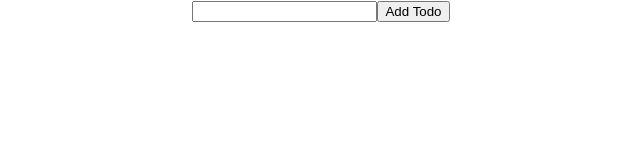
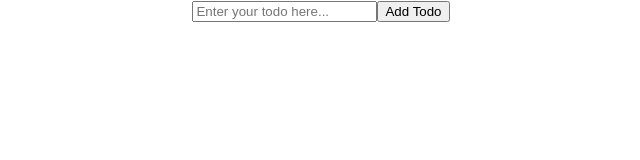
Before and after one commit to MarkKlep/react-todo-list, a React (Create React App) app in the folder app01/: page / in a window 1280 px wide. Shown: the top 160 px of the page, without its empty margins (319-959 px from the left). Built offline with nearby package versions, Linux system fonts and the light colour scheme.

Commit message:
adding placeholder

```diff
--- a/app01/src/components/InputField.js
+++ b/app01/src/components/InputField.js
@@ -7,6 +7,7 @@ const InputField = ({text, addText, addTodo}) => {
             type="text"
             value={text}
             onChange={e=>addText(e.target.value)}
+            placeholder='Enter your todo here...'
         />
         <button onClick={addTodo}>Add Todo</button>
     </>
```
